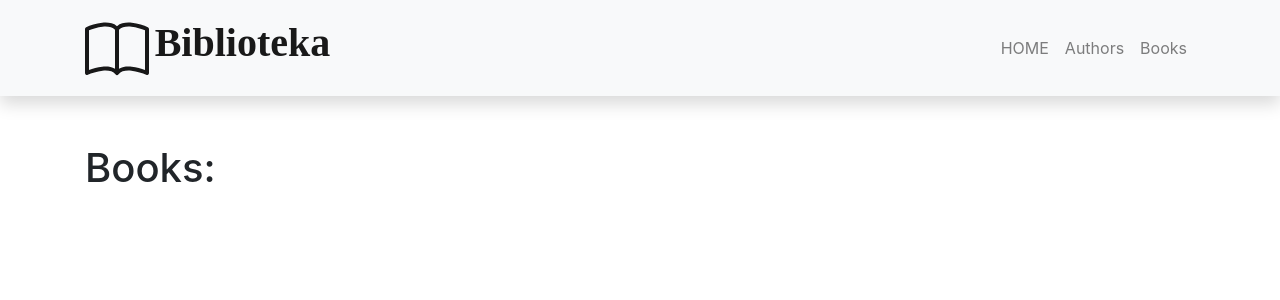
After one commit to infohata/django_library_2022_06, a Django app: page /library/books/ in a window 1280 px wide. The commit adds this page. Shown: the top 300 px of the page. Run offline with Django 4.2, Linux system fonts and the light colour scheme; data that the repository does not hold is empty; some libraries are stand-ins or nearby versions.

Commit message:
5: added books class-based views: list and detail

```diff
--- a/mysite/library/templates/base.html
+++ b/mysite/library/templates/base.html
@@ -32,6 +32,9 @@
         <li class="nav-item">
           <a class="nav-link" href="{% url 'authors' %}">Authors</a>
         </li>
+        <li class="nav-item">
+          <a class="nav-link" href="{% url 'books' %}">Books</a>
+        </li>
       </ul>
     </div>
   </div>
--- /dev/null
+++ b/mysite/library/templates/book_list.html
@@ -0,0 +1,12 @@
+{% extends "base.html" %}
+
+{% block title %}Books{% endblock %}
+
+{% block content %}
+<h1>Books:</h1>
+<ul>
+{% for book in books %}
+<li><a href="{{ book.pk }}"> {{ book.title }} - {{ book.title }}</a></li>
+{% endfor %}
+</ul>
+{% endblock %}
--- a/mysite/library/urls.py
+++ b/mysite/library/urls.py
@@ -6,4 +6,6 @@ urlpatterns = [
     path('', views.index, name='index'),
     path('authors/', views.authors, name='authors'),
     path('authors/<int:author_id>', views.author, name='author'),
+    path('books/', views.BookListView.as_view(), name='books'),
+    path('books/<int:pk>', views.BookDetailView.as_view(), name='book'),
 ]
--- a/mysite/library/views.py
+++ b/mysite/library/views.py
@@ -2,6 +2,7 @@ from django.shortcuts import render, get_object_or_404
 from .models import (Book,
                      BookInstance,
                      Author)
+from django.views import generic
 
 
 def index(request):
@@ -26,6 +27,19 @@ def authors(request):
     }
     return render(request, 'authors.html', context=my_context)
 
+
 def author(request, author_id):
     single_author = get_object_or_404(Author, pk=author_id)
     return render(request, 'author.html', context={"author": single_author})
+
+
+class BookListView(generic.ListView):
+    model = Book
+    template_name = 'book_list.html'
+    context_object_name = 'books'
+
+
+class BookDetailView(generic.DetailView):
+    model = Book
+    template_name = 'book.html'
+    context_object_name = 'book'
```
Also changed, not shown: mysite/library/templates/book.html (added, +9 -0 lines).
